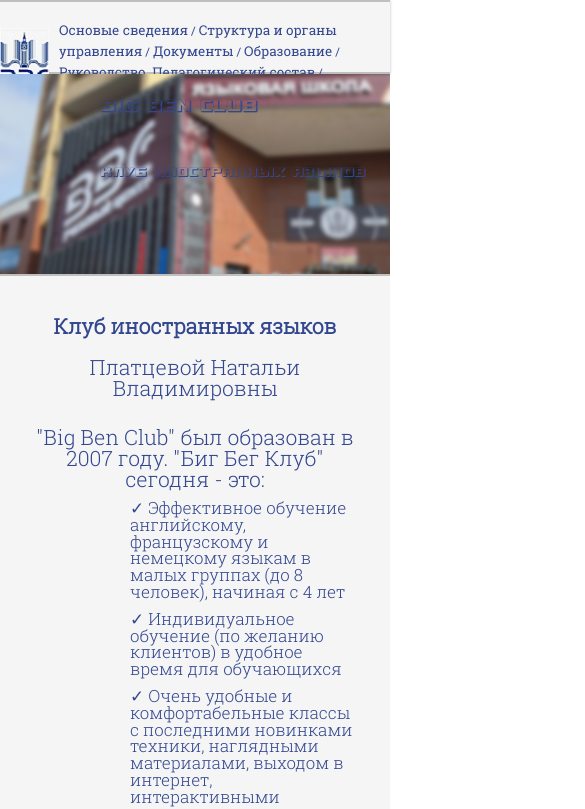
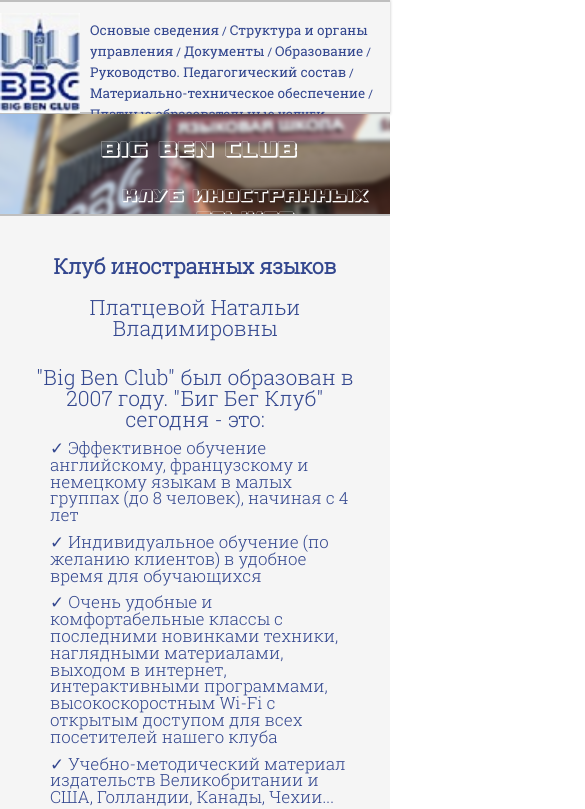
Before and after one commit to wanya2002/BBC, a plain HTML site: page index.html in a window 390 px wide. Shown: the top 809 px of the page, 585 px wide, since content can reach past the window. Drawn offline with nearby package versions, Linux system fonts and the light colour scheme.

Commit message:
Add files via upload

```diff
--- a/css/main.css
+++ b/css/main.css
@@ -27,6 +27,9 @@
 }
 
 @media (max-width: 850px) {
+	.header {
+		height: 110px;
+	}
 	.header .wrap {
 		padding: 0;
 	}
@@ -104,14 +107,14 @@
 	font-size: 450%;
 	font-family: brook;
 	margin-left: 100px;
-	color: #33478f;
+	color: #ffffff;
     text-align: center;
 	position: absolute;
 	z-index: 1;
 }
 
 h2 {
-	color: #33478f;
+	color: #ffffff;
 	display: block;
 	padding-top: 50px;
 	padding-bottom: 20px;
@@ -140,16 +143,16 @@
 @media (max-width: 700px) {
 
 	.banner {
-		height: 200px;
+		height: 100px;
 	}
 
     h1 {
-		font-size: 200%;
+		font-size: 250%;
 		padding-top: 20px;
 	}
 
 	h2 {
-		font-size: 150%;
+		font-size: 200%;
 		top: 20%;
 
 	}
@@ -231,6 +234,12 @@
 	.top_2 {
 		font-size: 200%;
 	}
+
+	.content .fourth {
+
+	margin-left: 20px;
+
+}
 
 }
 
@@ -713,3 +722,27 @@
 	 vertical-align: top;
 	 padding: 10px;
  }
+
+ @media (max-width: 850px) {
+
+	.content {
+		text-align: center;
+	}
+
+table {
+	color: #33478f;
+	width: 300px;
+	border-top: 7px solid #33478f;
+	border-collapse: collapse;
+	text-align: center;
+	margin-left: 20px;
+	margin-bottom: 20px;
+	border: 1px solid #33478f;
+	font-size: 8px;
+}
+ img {
+	 width: 80px;
+	 height: 100px;
+ }
+
+}
```
